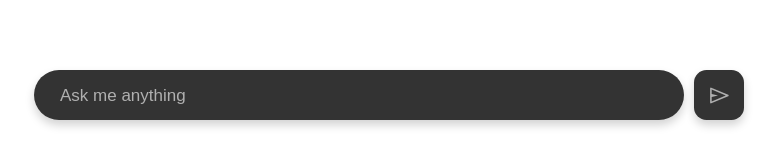
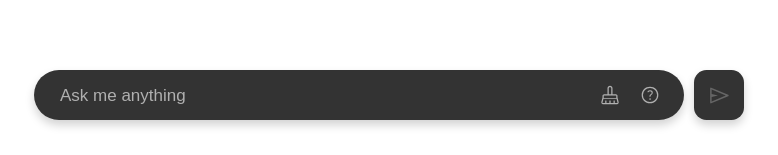
Before and after one commit to yenche123/visualized-gpt, a Vue app: page / in a window 1280 px wide. Shown: the part 642-797 px from the top of the page, without its empty margins (251-1029 px from the left). Built offline with nearby package versions, Linux system fonts and the light colour scheme.

Commit message:
feat: clean & help ui

```diff
--- a/src/components/action-bar/action-bar.vue
+++ b/src/components/action-bar/action-bar.vue
@@ -26,6 +26,17 @@ const { t } = useI18n()
         :placeholder="t('common.main_placeholder')"
         autocomplete="off"
       />
+
+      <div class="ab-little-btn">
+        <svg-icon class="ablb-svg" name="clean"
+          color="var(--normal-placeholder)"
+        ></svg-icon>
+      </div>
+      <div class="ab-little-btn">
+        <svg-icon class="ablb-svg" name="help"
+          color="var(--normal-placeholder)"
+        ></svg-icon>
+      </div>
     </div>
 
     <div class="ab-submit-box"
@@ -35,7 +46,7 @@ const { t } = useI18n()
 
       <DotpulseLoader v-if="isLoading"></DotpulseLoader>
       <svg-icon v-else name="send" class="ab-send"
-        :color="inputTxt ? 'var(--normal-color)' : 'var(--normal-placeholder)'"
+        :color="inputTxt ? 'var(--normal-color)' : 'var(--disable-color)'"
       ></svg-icon>
 
     </div>
@@ -62,24 +73,41 @@ const { t } = useI18n()
   width: 75%;
   height: 50px;
   box-sizing: border-box;
-  padding: 10px 24px;
+  padding: 10px 12px 10px 24px;
   margin-inline-end: 10px;
   border-radius: 25px;
   background-color: var(--card-bg);
   box-shadow: 0 5px 10px rgba(0, 0, 0, .18);
   position: relative;
+  display: flex;
 }
 
 .ab-input {
   color: var(--normal-color);
   line-height: 30px;
   height: 30px;
-  width: calc(100%);
+  width: calc(100% - 80px);
   font-size: var(--normal-font);
 }
 
 .ab-input::-webkit-input-placeholder {
   color: var(--normal-placeholder);
+}
+
+.ab-little-btn {
+  width: 35px;
+  height: 100%;
+  margin-inline-end: 5px;
+  cursor: pointer;
+  display: flex;
+  align-items: center;
+  justify-content: center;
+  transition: .1s;
+}
+
+.ablb-svg {
+  width: 20px;
+  height: 20px;
 }
 
 .ab-submit-box {
@@ -103,6 +131,11 @@ const { t } = useI18n()
 }
 
 @media(hover: hover) {
+
+  .ab-little-btn:hover {
+    opacity: .7;
+  }
+
   .ab-submit-box:hover {
     opacity: v-bind("isLoading ? '1' : inputTxt ? '.7' : '1'");
   }
--- a/src/styles/style.css
+++ b/src/styles/style.css
@@ -14,6 +14,7 @@
   --card-bg: #333;
   --normal-color: #f9f9f9;
   --normal-placeholder: #b0b0b0;
+  --disable-color: #666;
 
   --normal-font: 17px;
   --mini-font: 15px;
```
Also changed, not shown: src/assets/icons/clean.svg (added), src/assets/icons/help.svg (added).
